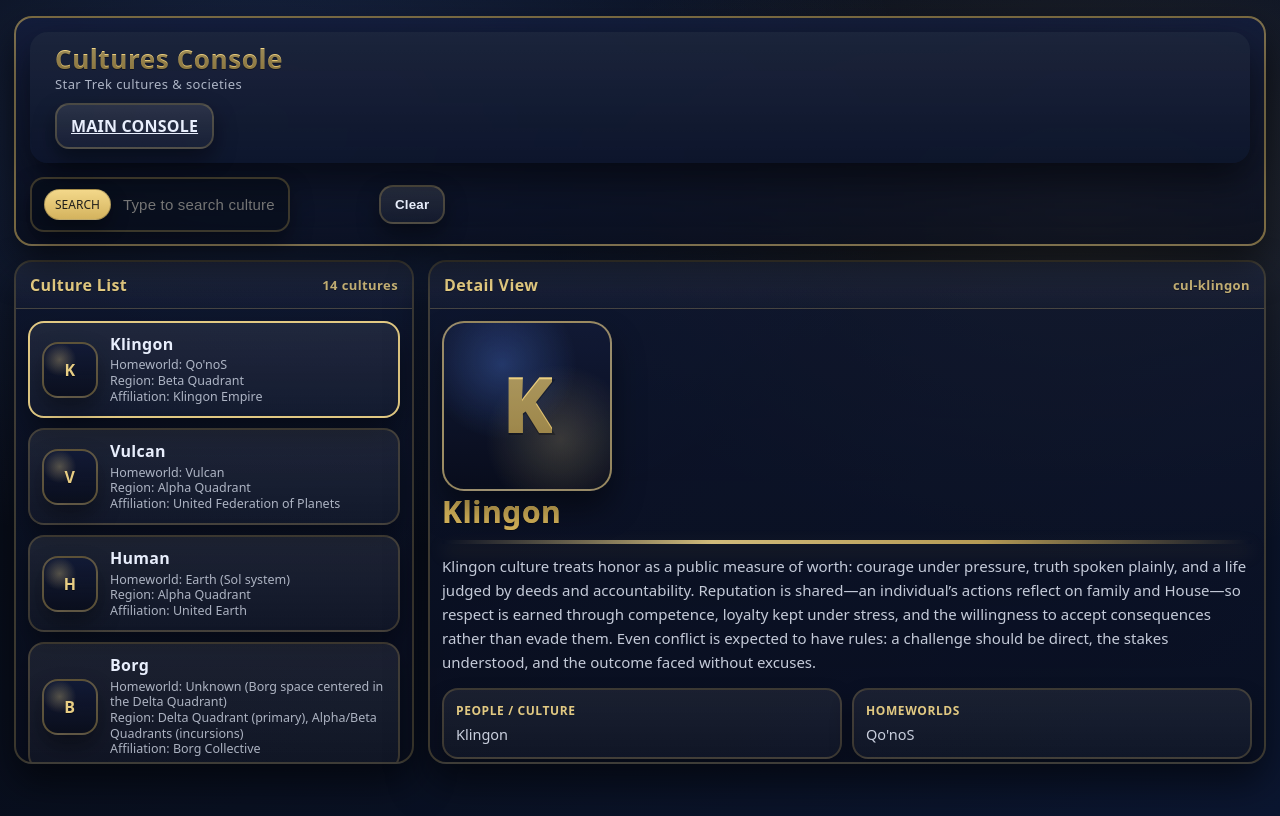
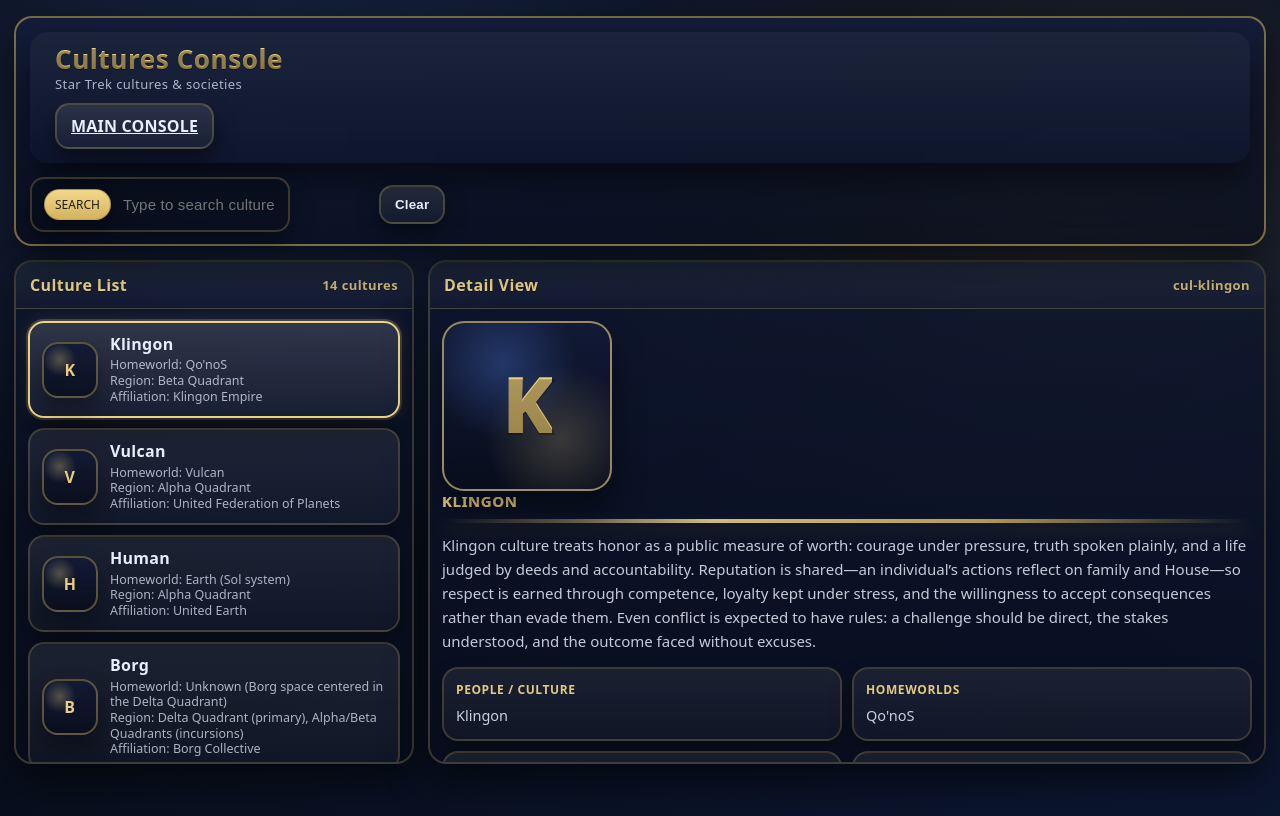
Before and after one commit to BigBird7827/Cul-Trek, a plain HTML site: page index.html in a window 1280 px wide. Drawn offline with Linux system fonts and the light colour scheme.

Commit message:
Update index.html

```diff
--- a/index.html
+++ b/index.html
@@ -213,8 +213,12 @@
     background: linear-gradient(180deg, rgba(255,255,255,0.12), rgba(255,255,255,0.05));
     }
     .card.active {
-    border-color: rgba(243, 216, 138, 0.92);
-    box-shadow: 0 16px 32px rgba(0,0,0,0.45);
+    border-color: rgba(243, 216, 138, 0.98);
+    background: linear-gradient(180deg, rgba(255,255,255,0.14), rgba(255,255,255,0.05));
+    box-shadow:
+    0 18px 34px rgba(0,0,0,0.48),
+    0 0 0 2px rgba(243, 216, 138, 0.22),
+    0 0 18px rgba(243, 216, 138, 0.14);
     }
     .sigil {
     width: 56px;
@@ -335,7 +339,7 @@
     .tile .v {
     font-size: 14.5px;
     color: rgba(232, 238, 252, 0.86);
-    line-height: 1.35;
+    line-height: 1.6;
     white-space: pre-wrap;
     }
     .sections {
@@ -351,9 +355,9 @@
     padding: 12px;
     }
     .section h3 {
-    margin: 0 0 6px;
-    font-size: 14px;
-    letter-spacing: 0.5px;
+    margin: 0 0 10px;
+    font-size: 15px;
+    letter-spacing: 0.6px;
     text-transform: uppercase;
     color: rgba(243, 216, 138, 0.92);
     }
@@ -414,9 +418,15 @@
     box-shadow: var(--shadow);
     }
     .lede { line-height: 1.6; }
-    .section p { margin: 0 0 14px; line-height: 1.6; }
+    .section p { margin: 0 0 14px; line-height: 1.7; font-size: 15px; color: rgba(232, 238, 252, 0.88); white-space: pre-wrap; }
     .section p:last-child { margin-bottom: 0; }
-    .h1, .section h3 { color: #d8b55a; }
+    .h1, .section h3 {
+    margin: 0 0 10px;
+    font-size: 15px;
+    letter-spacing: 0.6px;
+    text-transform: uppercase;
+    color: rgba(243, 216, 138, 0.92);
+    }
     .title { color: #d8b55a; }
     .topbar { justify-content: flex-start !important; text-align: left !important; }
     .topbar .title, .topbar .subtitle { text-align: left !important; }
```
